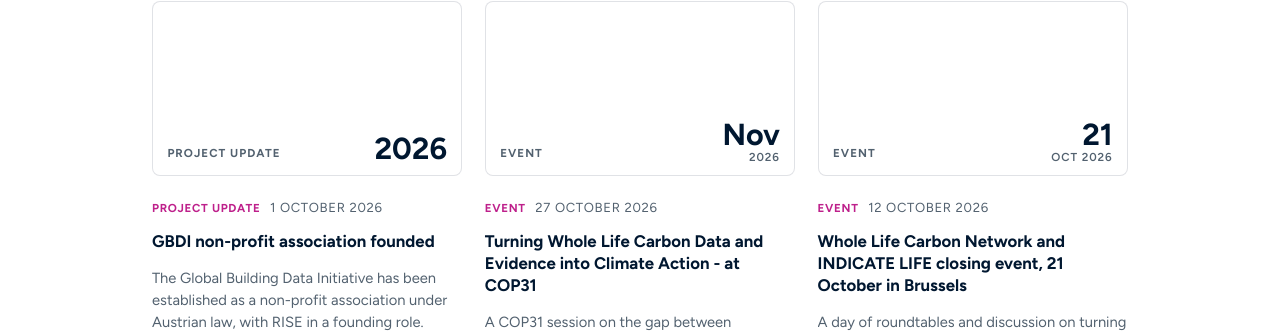
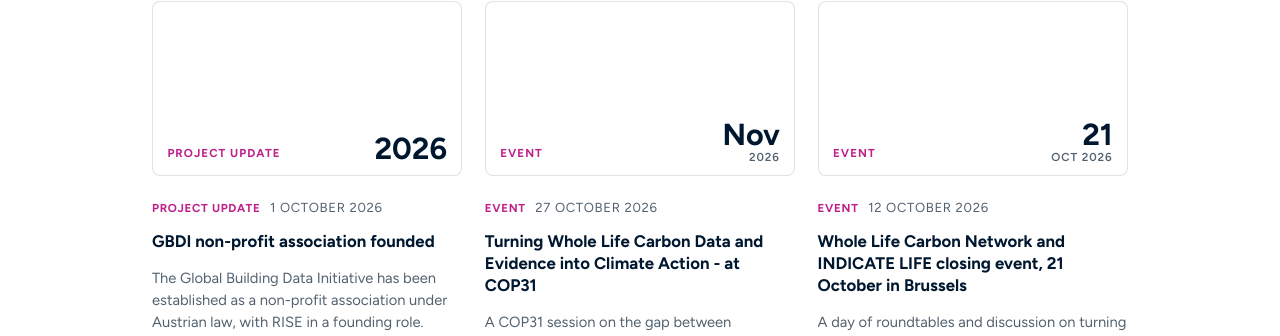
Before and after one commit to mroeck/riselabs.at, a Jekyll site: the page built from index.md, in a window 1280 px wide. Shown: the part 4303-4639 px from the top of the page. Built offline with Jekyll 4.4.1, drawn with Linux system fonts in a browser that asks for light colours; some web fonts are replaced.

Commit message:
Placeholder type labels in magenta
Martin, 2 Nov: some flavour on an otherwise plain card.

#be208b, not the CI's #f92d84. The tile is white in both themes and
#f92d84 on white is 3.66:1, under the 4.5 that small text needs.
#be208b is the magenta the light theme already uses for exactly this
reason, a blend of the CI magenta and purple, and measures 5.57:1 here.

Both placeholders, not just the post one: the two were aligned
yesterday and splitting them again over one colour would undo that.

Co-Authored-By: Claude Opus 5 <noreply@anthropic.com>
Claude-Session: https://claude.ai/code/session_013yvRdL5WvGEbo8a8kksApF

```diff
--- a/assets/css/style.css
+++ b/assets/css/style.css
@@ -2763,9 +2763,11 @@ body.photo-mono .pcard-img.no-tone::after { content: none; }
   background: #fff; color: #001730;
   border: 1px solid var(--tile-edge);
 }
+/* The same magenta as the post tile: the two placeholders were aligned on
+   2 Nov and splitting them again over one colour would undo that. */
 .cite-tile-kind {
-  font-size: .68rem; font-weight: 600; letter-spacing: .06em;
-  text-transform: uppercase; color: #52616f;
+  font-size: .68rem; font-weight: 700; letter-spacing: .06em;
+  text-transform: uppercase; color: #be208b;
 }
 .cite-tile-year {
   font-size: 1.05rem; font-weight: 700; color: #001730;
@@ -2979,9 +2981,14 @@ body.photo-mono .pcard-img.no-tone::after { content: none; }
   background: #fff; color: #001730;
   border: 1px solid var(--tile-edge);
 }
+/* Magenta, for some flavour on an otherwise plain card (Martin, 2 Nov 2026).
+   #be208b, not the CI's #f92d84: the tile is white in both themes, and
+   #f92d84 on white is 3.66:1, under the 4.5 that small text needs. #be208b
+   is the magenta the light theme already uses for exactly this reason, a
+   blend of the CI magenta and purple, and measures 5.57:1 here. */
 .pcard-kind {
   font-size: .72rem; letter-spacing: .09em; text-transform: uppercase;
-  font-weight: 700; color: #52616f;
+  font-weight: 700; color: #be208b;
 }
 .pcard-big {
   font-size: 1.9rem; font-weight: 700; line-height: .9; text-align: right;
```
